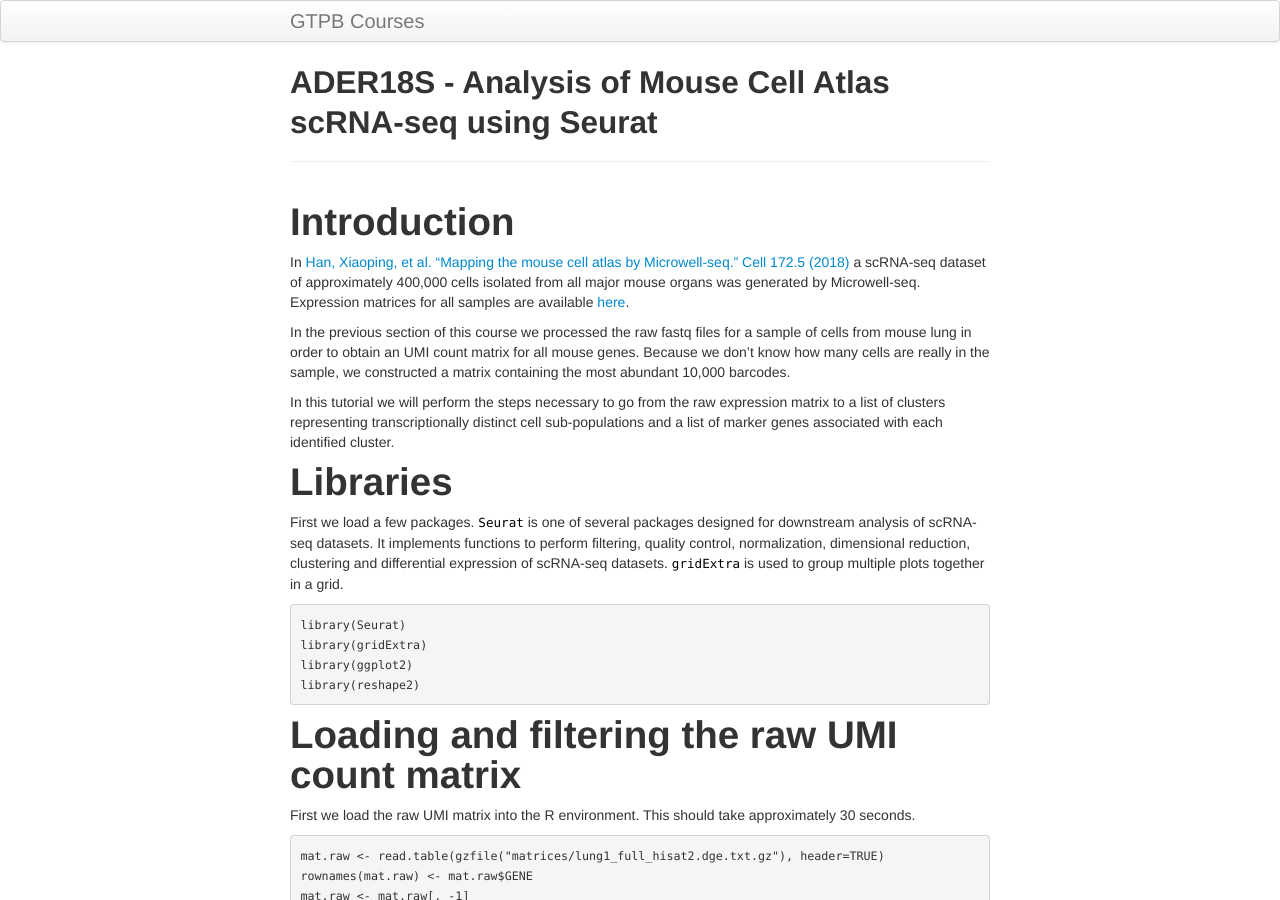
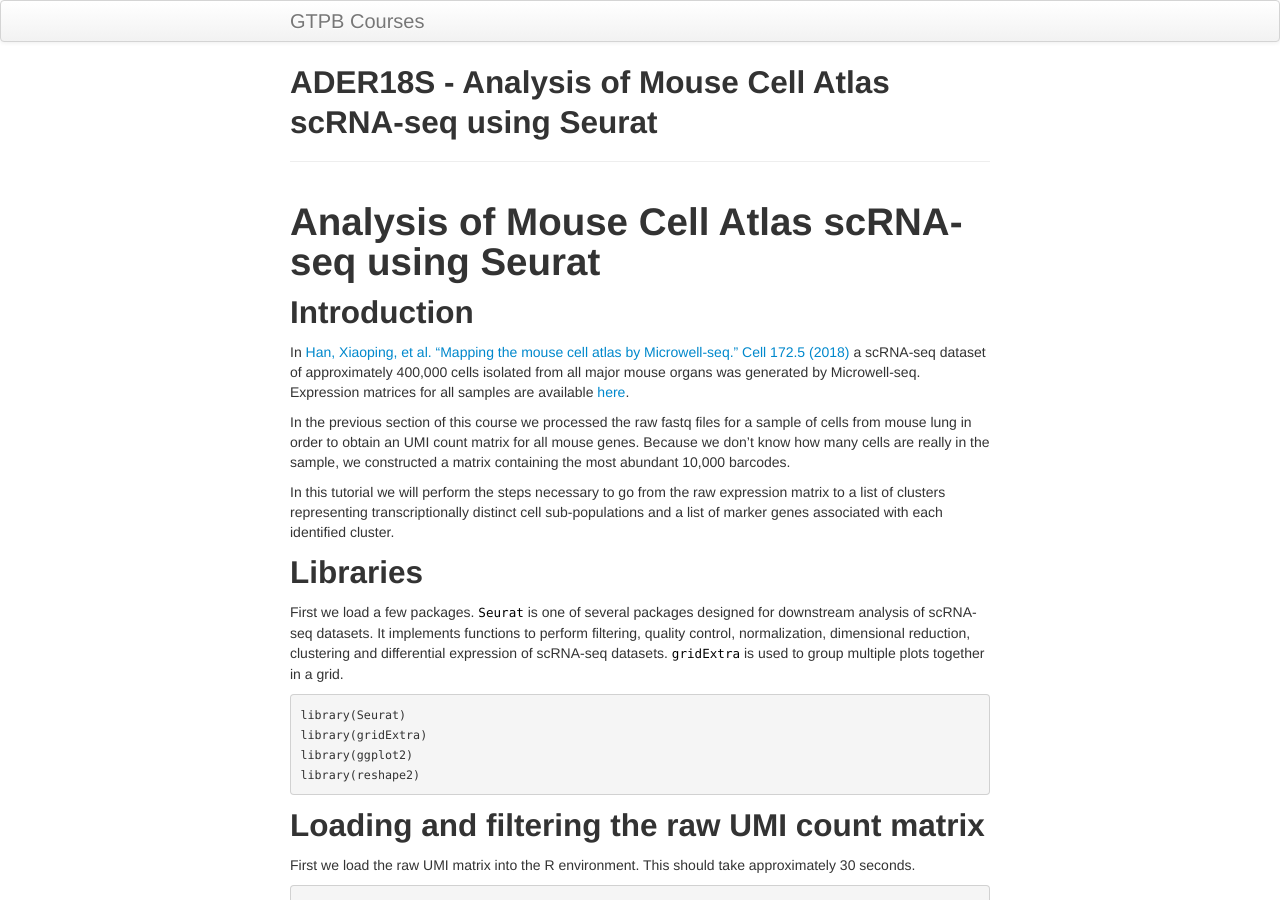
Before and after one commit to GTPB/ADER19F, a Jekyll site: the page built from pages/tutorial-seurat-mca.md, in a window 1280 px wide and 900 px high. Built offline with Jekyll 4.4.1, drawn with Linux system fonts in a browser that asks for light colours; our own code applies the rules of GitHub Pages for plain Markdown files; some of the changed text lies outside the part shown.

Commit message:
Update tutorial-seurat-mca.md

````diff
--- a/pages/tutorial-seurat-mca.md
+++ b/pages/tutorial-seurat-mca.md
@@ -1,17 +1,11 @@
 ---
-title: "ADER18S - Analysis of Mouse Cell Atlas scRNA-seq using Seurat"
-author: "Daniel Neves"
-date: '03 Outubro, 2018'
-output:
-  html_document:
-    keep_md: yes
-    number_sections: yes
-    toc: yes
+layout: page
+title: ADER18S - Analysis of Mouse Cell Atlas scRNA-seq using Seurat
 ---
 
+# Analysis of Mouse Cell Atlas scRNA-seq using Seurat
 
-
-# Introduction
+## Introduction
 
 In [Han, Xiaoping, et al. "Mapping the mouse cell atlas by Microwell-seq." Cell 172.5 (2018)](https://doi.org/10.1016/j.cell.2018.02.001) a scRNA-seq dataset of approximately 400,000 cells isolated from all major mouse organs was generated by Microwell-seq. Expression matrices for all samples are available [here](https://figshare.com/s/865e694ad06d5857db4b).
 
@@ -19,7 +13,7 @@
 
 In this tutorial we will perform the steps necessary to go from the raw expression matrix to a list of clusters representing transcriptionally distinct cell sub-populations and a list of marker genes associated with each identified cluster.
 
-# Libraries
+## Libraries
 
 First we load a few packages. `Seurat` is one of several packages designed for downstream analysis of scRNA-seq datasets. It implements functions to perform filtering, quality control, normalization, dimensional reduction, clustering and differential expression of scRNA-seq datasets. `gridExtra` is used to group multiple plots together in a grid.
 
@@ -31,7 +25,7 @@
 library(reshape2)
 ```
 
-# Loading and filtering the raw UMI count matrix
+## Loading and filtering the raw UMI count matrix
 
 First we load the raw UMI matrix into the R environment. This should take approximately 30 seconds.
 
@@ -199,7 +193,7 @@
 ## [1] 12989  2611
 ```
 
-# Normalization
+## Normalization
 
 We need to normalize each cell for the total UMI counts for that cells. This normalization assumes that the total amount of RNA molecules in each cell is similar. We also log-transform the UMI counts and scale them to the median UMI counts across all cells.
 
@@ -243,7 +237,7 @@
 ## 0610040B10Rik .
 ```
 
-# Finding highly variable genes
+## Finding highly variable genes
 
 Housekeeping genes that are similarly expressed in all cell populations are not useful for the purpose of identifying these populations. Thus, it is often useful to select a subset of genes that display higher than average variability among cells to be used for dimensionality reduction and clustering of cells, as this will greatly speed-up the computations.
 
@@ -290,7 +284,7 @@
 
 ![](tutorial-seurat-mca_files/figure-html/unnamed-chunk-10-2.png)<!-- -->
 
-# Dimensional reduction
+## Dimensional reduction
 
 In *Seurat*, principal component analysis is done on scaled expression data. The `ScaleData` function performs this step, and also allows to regress out common sources of technical variation, such as the total UMI counts per cell or the percentage of mitochondrial RNA.
 
@@ -357,7 +351,7 @@
 
 ---
 
-# Clustering
+## Clustering
 
 Because of the high dimensionality of scRNA-seq datasets, clustering algorithms face a number of challenges, such as high computation times and memory requirements. To alieviate these problems, one solution is to perform the clustering using the cells PCA scores instead of the full expression matrix, where each principal component represents the signal of a correlated set of genes. Based on the analysis above, we are going to proceed using 20 PCs.
 
@@ -380,7 +374,7 @@
 
 ![](tutorial-seurat-mca_files/figure-html/unnamed-chunk-14-1.png)<!-- -->
 
-# Visualizing clusters with a t-SNE plot
+## Visualizing clusters with a t-SNE plot
 
 t-distributed stochastic neighbor embedding is a nonlinear dimensionality reduction often used in scRNA-seq analyses to visualize cell subpolulations. It is used to embed high dimensional scRNA-seq expressions in a 2D or 3D plot. Its main advantage compared to PCA is its ability to detect structures in the data that cannot be found by simple rotations (see [t-SNE: What the hell is it?](https://constantamateur.github.io/2018-01-02-tSNE/)).
 
@@ -442,7 +436,7 @@
 
 
 
-# Finding marker genes
+## Finding marker genes
 
 Seurat implements several methods for the discovery of cluster marker genes (differential expression). By default it uses two sample Wilcoxon tests, which for large datasets scRNA-seq with many cells has been shown to perform well. To speed up the computation, we will not test all genes, but only those that are destected in at least 25% of the cells in either population (the tested cluster or the combination of all other clusters) and have at least 0.25 log fold-change difference between the two populations.
 
@@ -695,7 +689,7 @@
 
 ![](tutorial-seurat-mca_files/figure-html/unnamed-chunk-29-1.png)<!-- -->
 
-# Annotation of cell clusters
+## Annotation of cell clusters
 
 Now that we have a clear set of 15 clusters and marker genes associated with each cluster, we may start annotating these clusters, by trying to identify what cell types are associated with each cluster.
 
@@ -788,7 +782,7 @@
 
 ![](tutorial-seurat-mca_files/figure-html/unnamed-chunk-36-1.png)<!-- -->
 
-# Session Information
+## Session Information
 
 
 ```r
@@ -859,7 +853,14 @@
 ## [109] cluster_2.0.6        fitdistrplus_1.0-9   ROCR_1.0-7
 ```
 
-# References
+## References
 
 - https://satijalab.org/seurat/pbmc3k_tutorial.html
 - https://f1000research.com/articles/5-2122/v1
+
+<br/>
+
+
+### Back
+
+Back to [previous page](L09.md).
````
